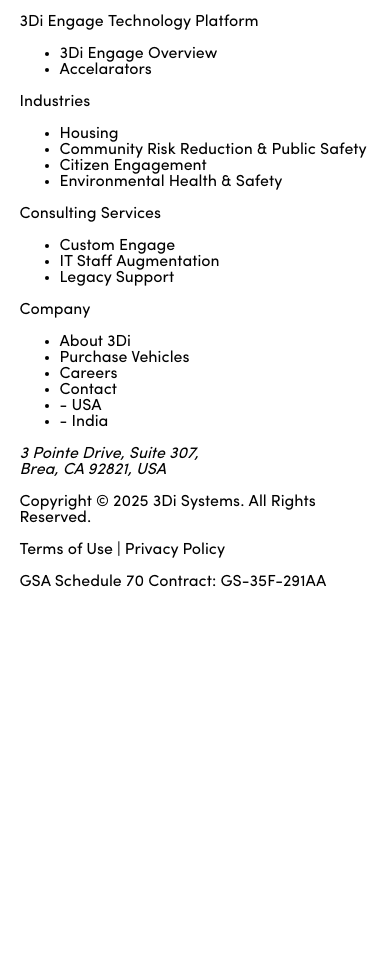
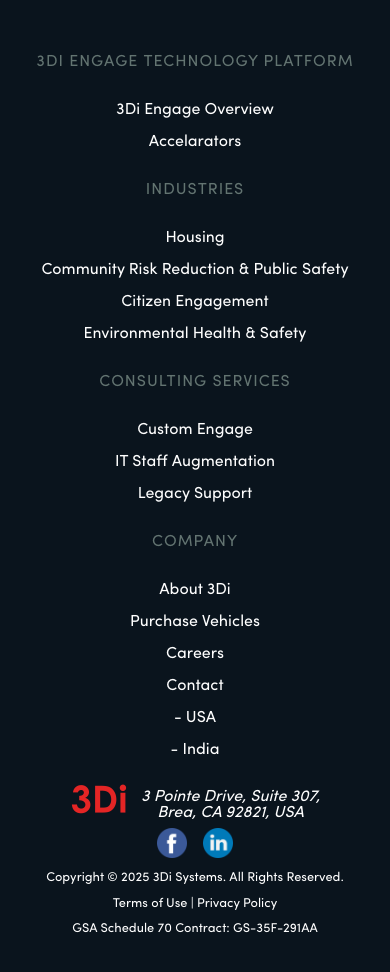
Before and after one commit to pixie-cheeks/task-assignment, a website built with Vite: page src/index.html in a window 390 px wide. Shown: the part 3123-4095 px from the top of the page. Before the commit the page ends 3729 px from the top, so only its background shows below. Built offline with nearby package versions, Linux system fonts and the light colour scheme.

Commit message:
Finish styling footer section for mobile

```diff
--- a/src/index.html
+++ b/src/index.html
@@ -45,7 +45,7 @@
                 <a href="#" class="nav__link">Company</a>
               </li>
             </ul>
-            <button class="nav__button button">Request Demo</button>
+            <button class="nav__button button primary-btn">Request Demo</button>
           </div>
         </div>
       </nav>
@@ -249,21 +249,39 @@
         </section>
         <section class="contact">
           <div class="footer__logo-address">
-            <div class="footer__logo"></div>
+            <div class="footer__logo">
+              <img
+                alt="3Di Company's logo"
+                class="footer__logo-img"
+                src="assets/3di-logo.png"
+              >
+            </div>
             <address class="footer__address">
               3 Pointe Drive, Suite 307,<br>
               Brea, CA 92821, USA
             </address>
           </div>
-          <div class="footer__social-links">
-            <div class="facebook-logo"></div>
-            <div class="linkedin-logo"></div>
+          <div class="footer__social-links socials">
+            <img
+              alt="Facebook's logo"
+              class="facebook-logo socials__logo"
+              src="assets/facebook.png"
+            >
+            <img
+              alt="LinkedIn's Logo"
+              class="linkedin-logo socials__logo"
+              src="assets/linkedin.png"
+            >
           </div>
-          <p class="footer__copyright">
-            Copyright &copy; 2025 3Di Systems. All Rights Reserved.
-          </p>
-          <p class="footer__terms">Terms of Use | Privacy Policy</p>
-          <p class="footer__contract">GSA Schedule 70 Contract: GS-35F-291AA</p>
+          <div class="footer__tiny-text">
+            <p class="footer__copyright">
+              Copyright &copy; 2025 3Di Systems. All Rights Reserved.
+            </p>
+            <p class="footer__terms">Terms of Use | Privacy Policy</p>
+            <p class="footer__contract">
+              GSA Schedule 70 Contract: GS-35F-291AA
+            </p>
+          </div>
         </section>
       </div>
     </footer>
--- a/src/main.css
+++ b/src/main.css
@@ -320,3 +320,76 @@
   padding: 0.5em 1em;
   font-size: 1.5rem;
 }
+
+.action-call__button:hover {
+  background-color: gray;
+  color: #f7f7f7;
+}
+
+/* Footer Section */
+.footer {
+  background-color: #0a141d;
+  color: white;
+}
+
+.footer-container {
+  padding: 2em 0;
+}
+
+.footer__list-title {
+  margin: 0;
+  padding: 1.5em 0;
+  text-transform: uppercase;
+  letter-spacing: 1px;
+  color: #637471;
+}
+
+.footer__list {
+  margin: 0;
+  padding: 0;
+  list-style: none;
+}
+
+.footer__list-item {
+  padding: 0.5em 0;
+}
+
+.footer__contract {
+  margin: 0;
+}
+
+.footer__content {
+  text-align: center;
+}
+
+.contact {
+  padding: 1em 0;
+  text-align: center;
+}
+
+.footer__logo-img {
+  padding-bottom: 0.5em;
+}
+
+.footer__logo-address {
+  display: flex;
+  gap: 0.5em;
+  align-items: center;
+  justify-content: center;
+}
+
+.socials {
+  display: flex;
+  gap: 1em;
+  margin: 0 auto;
+  width: max-content;
+}
+
+.socials__logo {
+  width: 30px;
+  height: auto;
+}
+
+.footer__tiny-text {
+  font-size: 0.8rem;
+}
```
Also changed, not shown: src/assets/facebook.png (added), src/assets/linkedin.png (added).
